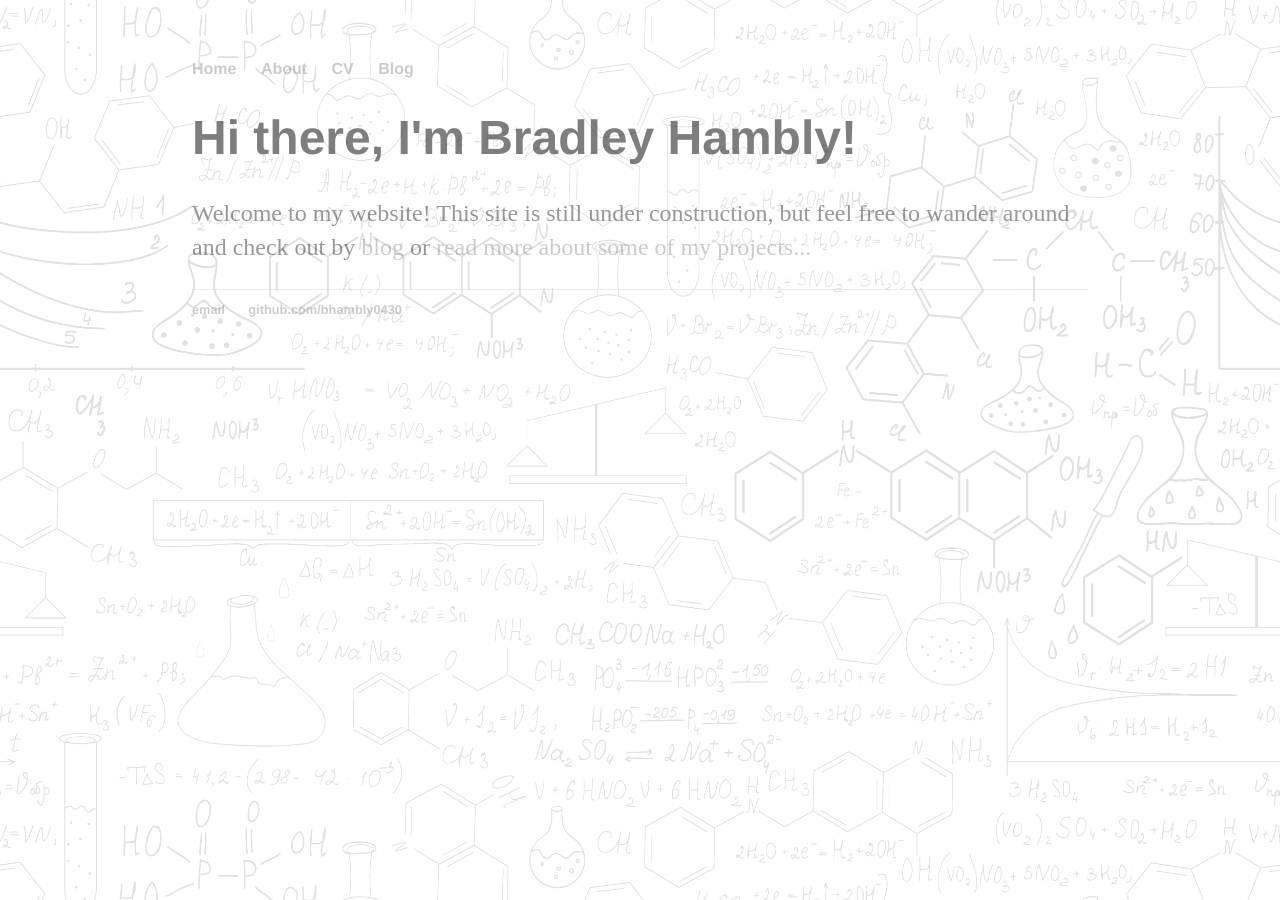
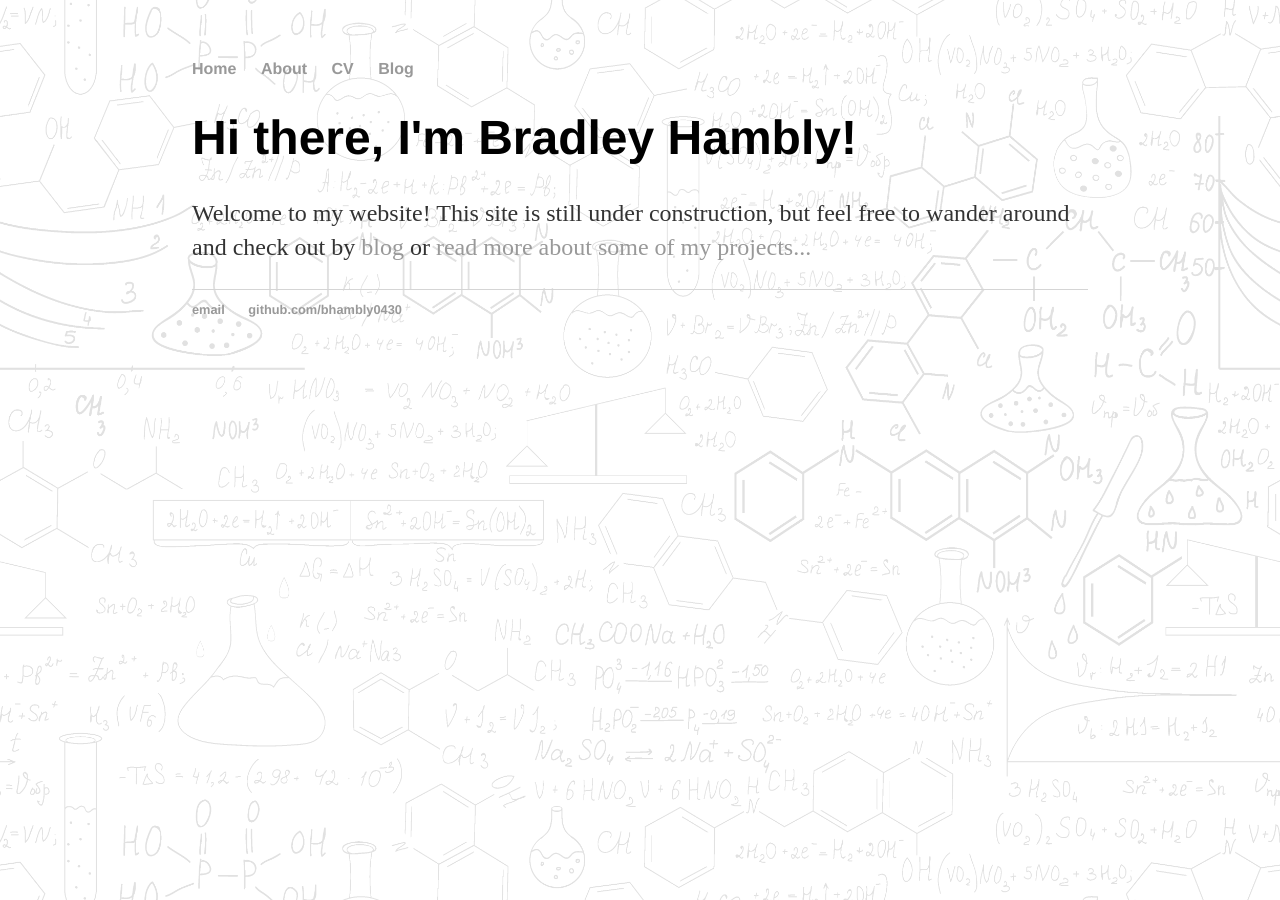
Before and after one commit to bhambly0430/bhambly0430.github.io, a Jekyll site: the page built from index.html, in a window 1280 px wide. Built offline with Jekyll 4.4.1, drawn with Linux system fonts in a browser that asks for light colours.

Commit message:
Update main.css

```diff
--- a/css/main.css
+++ b/css/main.css
@@ -3,8 +3,6 @@ body {
     width: 70%;
     background-image: url("photo.png");
     background-size: cover;
-    filter: alpha(Opacity=50);
-    opacity: 0.5;
 }
 nav ul, footer ul {
     font-family:'Helvetica', 'Arial', 'Sans-Serif';
```
